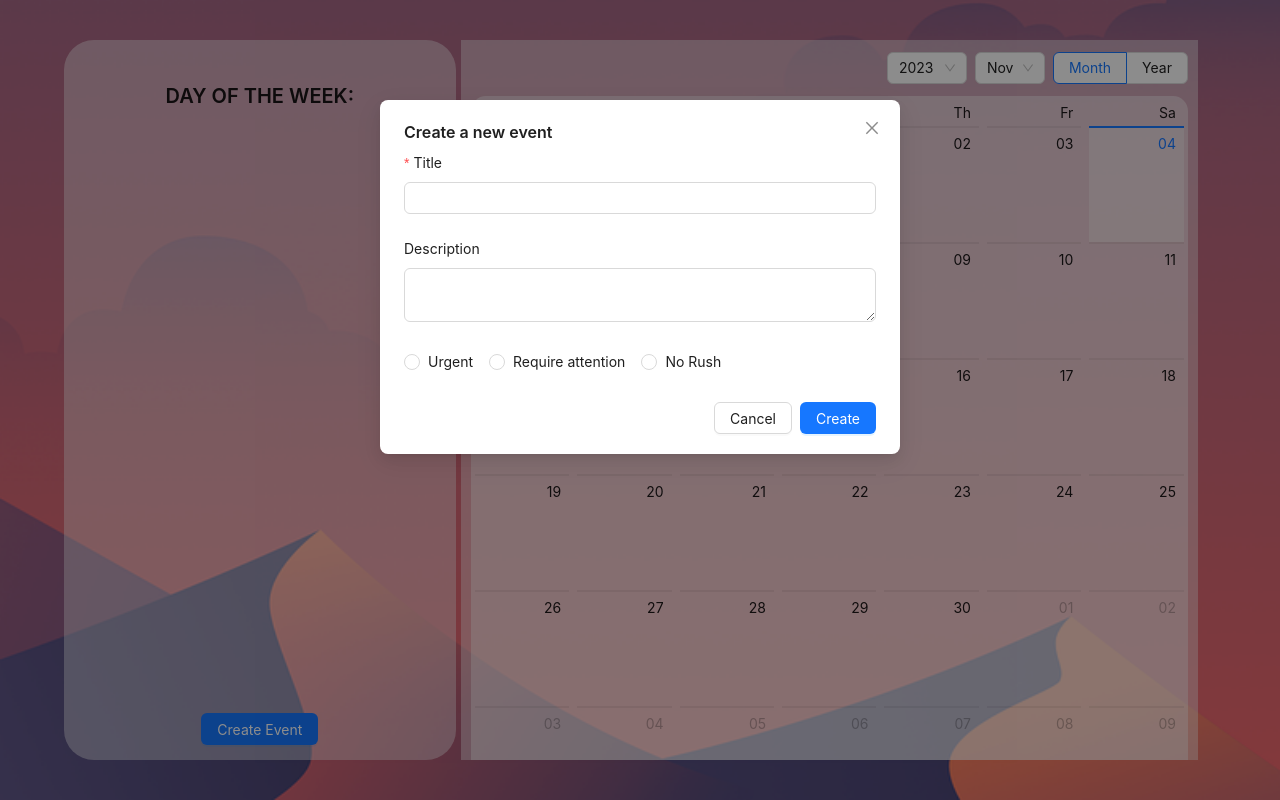
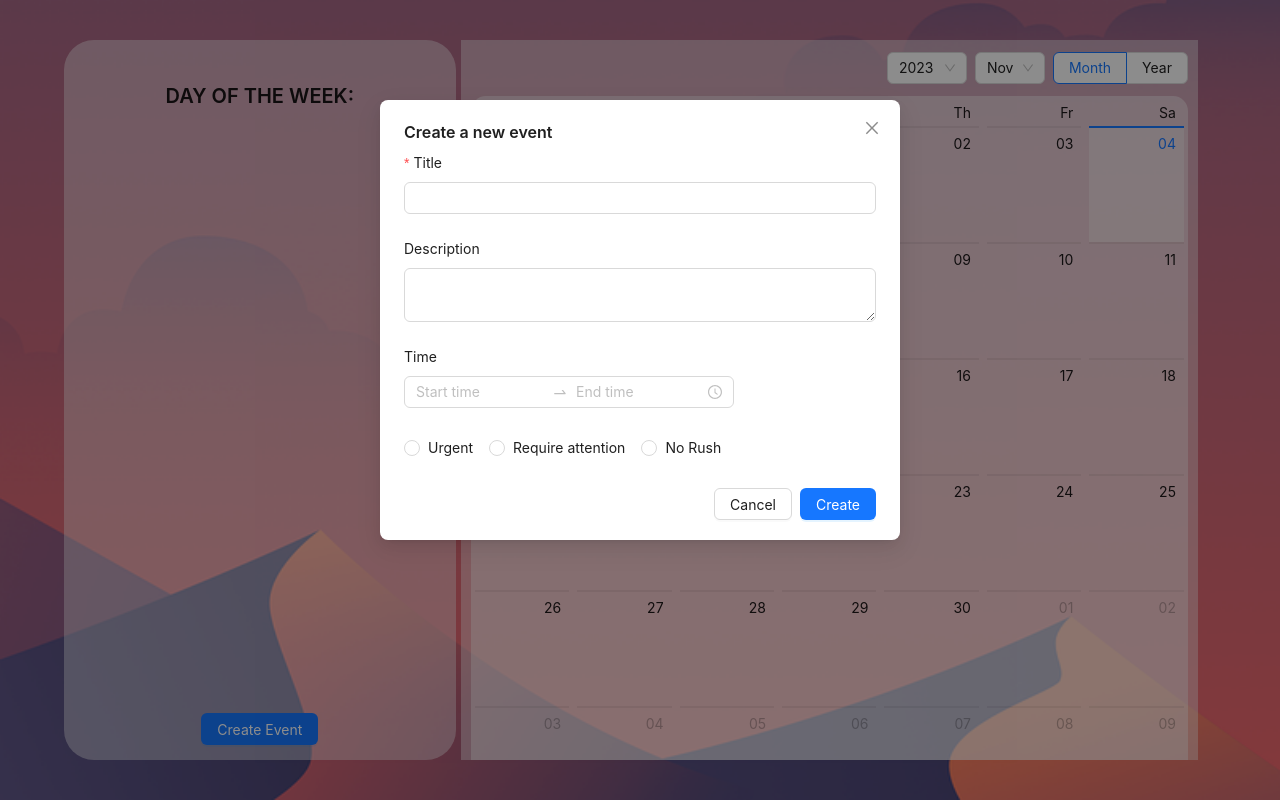
Before and after one commit to Guido-BM/Calendar-Events, a React (Create React App) app: page / in a window 1280 px wide. Both pictures are taken after a click on the button "Create Event". Built offline with nearby package versions, Linux system fonts and the light colour scheme.

Commit message:
Added time Picker range, ans showing times in events

```diff
--- a/src/components/CalendarView.jsx
+++ b/src/components/CalendarView.jsx
@@ -11,8 +11,7 @@ const CalendarView = () => {
 
   const getListData = (value) => {
 
-
-
+    console.log(selectedEvents);
     return savedMonthlyEvents.filter((event) => event.date===value.format("D-MMM"));
   };
 
--- a/src/components/CreateEventButton.jsx
+++ b/src/components/CreateEventButton.jsx
@@ -46,6 +46,22 @@ const CollectionCreateForm = ({ open, onCreate, onCancel, onFormDataChange }) =>
         <Form.Item name="description" label="Description">
           <Input.TextArea />
         </Form.Item>
+        <Form.Item
+  name="time"
+  label="Time"
+  rules={[
+    {
+      validator: (_, value) => {
+        if (!value || value[0].isBefore(value[1])) {
+          return Promise.resolve();
+        }
+        return Promise.reject(new Error('End time must be after start time'));
+      },
+    },
+  ]}
+>
+          <TimePicker.RangePicker format='HH:mm'/>
+        </Form.Item>
         <Form.Item name="modifier" className="collection-create-form_last-form-item">
           <Radio.Group>
             <Radio value="error">Urgent</Radio>
@@ -68,6 +84,7 @@ const CreateEventButton = ({addEvents,selectedDate}) => {
       description: values.description,
       modifier: values.modifier,
       date: selectedDate,
+      time: values.time,
     };
     addEvents(newEvent);
     setOpen(false);
--- a/src/components/DateCellRender.jsx
+++ b/src/components/DateCellRender.jsx
@@ -9,7 +9,7 @@ const DateCellRender = ({listData= []}) => {
       <ul className="events">
         {listData.map((item) => (
           <li key={item.date}>
-            <Badge status={item.modifier} text={item.title} />
+            <Badge status={item.modifier} text={`${item.title} ${item.time ? `(${item.time[0].format('HH:mm')} - ${item.time[1].format('HH:mm')})` : ''}`} />
           </li>
         ))}
       </ul>
--- a/src/components/PreviewLeft.jsx
+++ b/src/components/PreviewLeft.jsx
@@ -1,9 +1,9 @@
 import React from "react";
 import CreateEventButton from "./CreateEventButton";
 import DateCellRender from "./DateCellRender";
-import { Typography } from "antd"; // Importa el componente Typography
+import { Typography } from "antd";
 
-const { Title } = Typography; // Obtén el componente Title de Typography
+const { Title } = Typography;
 
 const PreviewLeft = ({ selectedDate, selectedEvents, addEvents }) => {
 
```
